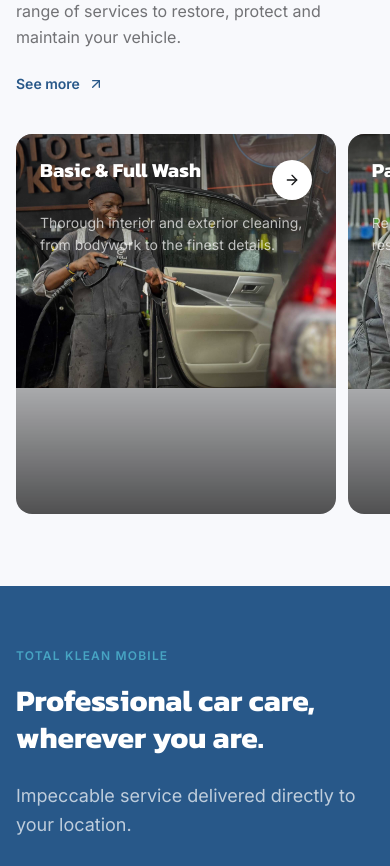
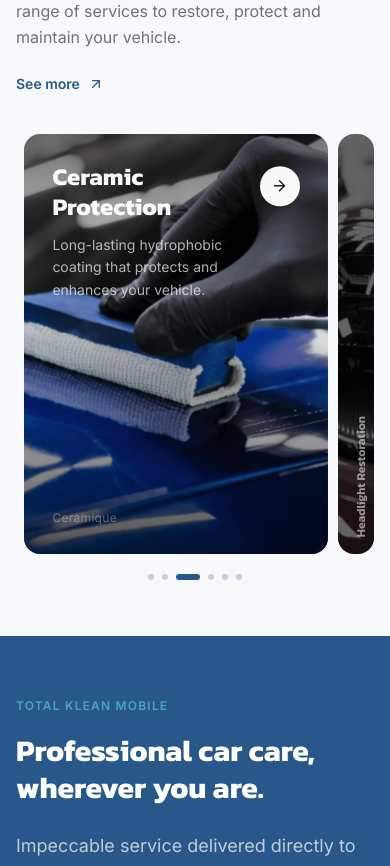
Before and after one commit to ppchoir-ks/totalklean, a Next.js app: page /en/ in a window 390 px wide. Shown: the part 1440-2306 px from the top of the page. Built offline with nearby package versions, Linux system fonts and the light colour scheme.

Commit message:
Services mobile: same accordion design, 1 peek card instead of 2 on small screens

```diff
--- a/components/sections/ServicesGrid.tsx
+++ b/components/sections/ServicesGrid.tsx
@@ -69,32 +69,38 @@
 ];
 
 const N = services.length;
-const AUTO_DELAY    = 3000;   // ms between auto-advances (normal cards)
-const MOBILE_DELAY  = 7000;   // ms for the Total Klean Mobile card (featured)
-const CLICK_PAUSE   = 6000;   // ms to stay paused after a user interaction
-const EASE = "cubic-bezier(0.4,0,0.2,1)";
+const AUTO_DELAY   = 3000;
+const MOBILE_DELAY = 7000;
+const CLICK_PAUSE  = 6000;
+const EASE     = "cubic-bezier(0.4,0,0.2,1)";
 const DURATION = "0.65s";
 
-function cardStyle(diff: number) {
-  if (diff === 0) return { flexGrow: 5, mr: 10, opacity: 1 };
-  if (diff === 1) return { flexGrow: 1.8, mr: 10, opacity: 1 };
-  if (diff === 2) return { flexGrow: 1, mr: 0, opacity: 1 };
+function cardStyle(diff: number, mobile: boolean) {
+  if (diff === 0) return { flexGrow: 5,   mr: 10, opacity: 1 };
+  if (diff === 1) return { flexGrow: mobile ? 0.6 : 1.8, mr: mobile ? 0 : 10, opacity: 1 };
+  if (!mobile && diff === 2) return { flexGrow: 1, mr: 0, opacity: 1 };
   return { flexGrow: 0, mr: 0, opacity: 0 };
 }
 
 export function ServicesGrid() {
-  const [active, setActive] = useState(0);
+  const [active, setActive]   = useState(0);
+  const [mobile, setMobile]   = useState(false);
   const autoTimerRef  = useRef<ReturnType<typeof setTimeout> | null>(null);
   const pauseTimerRef = useRef<ReturnType<typeof setTimeout> | null>(null);
   const userPausedRef = useRef(false);
-  const activeRef     = useRef(0); // mirrors `active` so callbacks always read the latest value
-  const t = useTranslations("services");
+  const activeRef     = useRef(0);
+  const t      = useTranslations("services");
   const locale = useLocale();
 
-  // Keep activeRef in sync so the pause-timer callback can read the current card.
   useEffect(() => { activeRef.current = active; }, [active]);
 
-  // Schedule the next automatic card advance. Uses a longer delay for the featured card.
+  useEffect(() => {
+    const update = () => setMobile(window.innerWidth < 1024);
+    update();
+    window.addEventListener("resize", update, { passive: true });
+    return () => window.removeEventListener("resize", update);
+  }, []);
+
   const scheduleAutoAdvance = useCallback(() => {
     if (autoTimerRef.current) clearTimeout(autoTimerRef.current);
     const delay = services[activeRef.current]?.featured ? MOBILE_DELAY : AUTO_DELAY;
@@ -103,12 +109,9 @@
     }, delay);
   }, []);
 
-  // Called on every user interaction (card click, dot click).
-  // Cancels the pending auto-advance and schedules a resume after CLICK_PAUSE ms.
   const handleUserInteraction = useCallback(() => {
     if (autoTimerRef.current) clearTimeout(autoTimerRef.current);
     userPausedRef.current = true;
-
     if (pauseTimerRef.current) clearTimeout(pauseTimerRef.current);
     pauseTimerRef.current = setTimeout(() => {
       userPausedRef.current = false;
@@ -116,13 +119,11 @@
     }, CLICK_PAUSE);
   }, [scheduleAutoAdvance]);
 
-  // Re-schedule auto-advance whenever `active` changes, but skip if user is paused.
   useEffect(() => {
     if (!userPausedRef.current) scheduleAutoAdvance();
     return () => { if (autoTimerRef.current) clearTimeout(autoTimerRef.current); };
   }, [active, scheduleAutoAdvance]);
 
-  // Cleanup pause timer on unmount
   useEffect(() => {
     return () => { if (pauseTimerRef.current) clearTimeout(pauseTimerRef.current); };
   }, []);
@@ -153,66 +154,14 @@
         </div>
       </Container>
 
-      {/* Mobile: snap-scroll, one card + peek of next */}
-      <div className="block lg:hidden overflow-x-auto snap-x snap-mandatory scrollbar-hide px-4 pb-4">
-        <div className="flex gap-3" style={{ width: "max-content" }}>
-          {services.map((svc) => {
-            const label = locale === "fr" ? svc.frLabel : svc.enLabel;
-            const desc  = locale === "fr" ? svc.frDesc  : svc.enDesc;
-            return (
-              <div
-                key={svc.id}
-                className="snap-center flex-shrink-0 relative rounded-2xl overflow-hidden"
-                style={{ width: "82vw", height: "380px" }}
-              >
-                <img
-                  src={svc.image}
-                  alt={label}
-                  className="absolute inset-0 w-full h-full object-cover"
-                />
-                <div
-                  className="absolute inset-0"
-                  style={{ background: "linear-gradient(to bottom, rgba(0,0,0,0.52) 0%, rgba(0,0,0,0.08) 45%, rgba(0,0,0,0.68) 100%)" }}
-                />
-                <div className="absolute inset-0 p-6 flex flex-col">
-                  <div className="flex items-start justify-between gap-3">
-                    <h3 className="font-heading font-bold text-white text-xl leading-tight max-w-[75%]">{label}</h3>
-                    <a
-                      href={`/${locale}/services${svc.anchor}`}
-                      className="shrink-0 mt-0.5 w-10 h-10 rounded-full bg-white flex items-center justify-center shadow-md"
-                    >
-                      <ArrowRight size={16} className="text-obsidian" />
-                    </a>
-                  </div>
-                  <p className="font-body text-sm text-white/70 leading-relaxed mt-3 line-clamp-3">{desc}</p>
-                  {svc.featured && (
-                    <div className="mt-auto">
-                      <a
-                        href={`https://wa.me/243997806193?text=${encodeURIComponent(locale === "fr" ? "Bonjour Total Klean, je souhaite réserver le service Mobile." : "Hello Total Klean, I'd like to book the Mobile service.")}`}
-                        target="_blank"
-                        rel="noopener noreferrer"
-                        className="inline-flex items-center gap-2 px-4 py-2 bg-amber text-white font-body text-sm font-semibold rounded-full shadow-md"
-                      >
-                        <MessageCircle size={14} />
-                        {locale === "fr" ? "Réserver via WhatsApp" : "Book via WhatsApp"}
-                      </a>
-                    </div>
-                  )}
-                </div>
-              </div>
-            );
-          })}
-        </div>
-      </div>
-
-      {/* Desktop: accordion carousel */}
-      <div className="hidden lg:block overflow-hidden px-4 sm:px-8 lg:px-16">
+      {/* Carousel - same design on all screen sizes; mobile shows 1 peek card, desktop 2 */}
+      <div className="overflow-hidden px-4 sm:px-8 lg:px-16">
         <div className="flex" style={{ height: "420px" }}>
           {services.map((svc, i) => {
             const diff = i - active;
-            const { flexGrow, mr, opacity } = cardStyle(diff);
-            const isActive = diff === 0;
-            const isVisible = diff >= 0 && diff <= 2;
+            const { flexGrow, mr, opacity } = cardStyle(diff, mobile);
+            const isActive  = diff === 0;
+            const isVisible = mobile ? (diff >= 0 && diff <= 1) : (diff >= 0 && diff <= 2);
             const label = locale === "fr" ? svc.frLabel : svc.enLabel;
             const desc  = locale === "fr" ? svc.frDesc  : svc.enDesc;
 
@@ -232,7 +181,6 @@
                   transition: `flex ${DURATION} ${EASE}, margin ${DURATION} ${EASE}, opacity 0.4s ease`,
                 }}
               >
-                {/* Background image */}
                 <Image
                   src={svc.image}
                   alt={label}
@@ -246,7 +194,6 @@
                   sizes="(max-width: 768px) 80vw, 55vw"
                 />
 
-                {/* Gradient overlay */}
                 <div
                   style={{
                     position: "absolute",
@@ -258,7 +205,6 @@
                   }}
                 />
 
-                {/* Active card content */}
                 <AnimatePresence>
                   {isActive && (
                     <motion.div
@@ -308,7 +254,6 @@
                   )}
                 </AnimatePresence>
 
-                {/* Peek card: vertical title label */}
                 {isVisible && !isActive && (
                   <div className="absolute inset-0 flex items-end justify-start p-4">
                     <span
```
